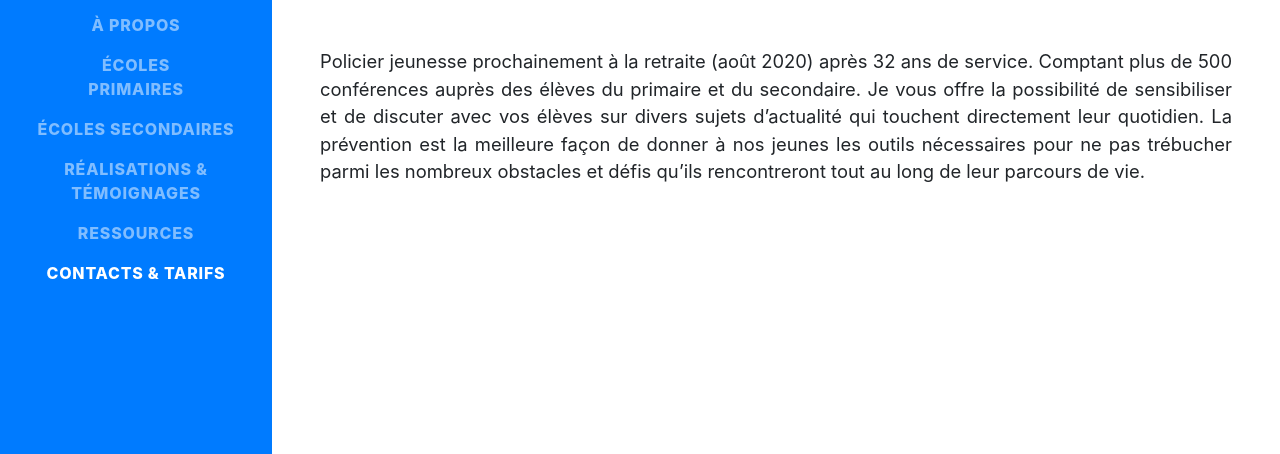
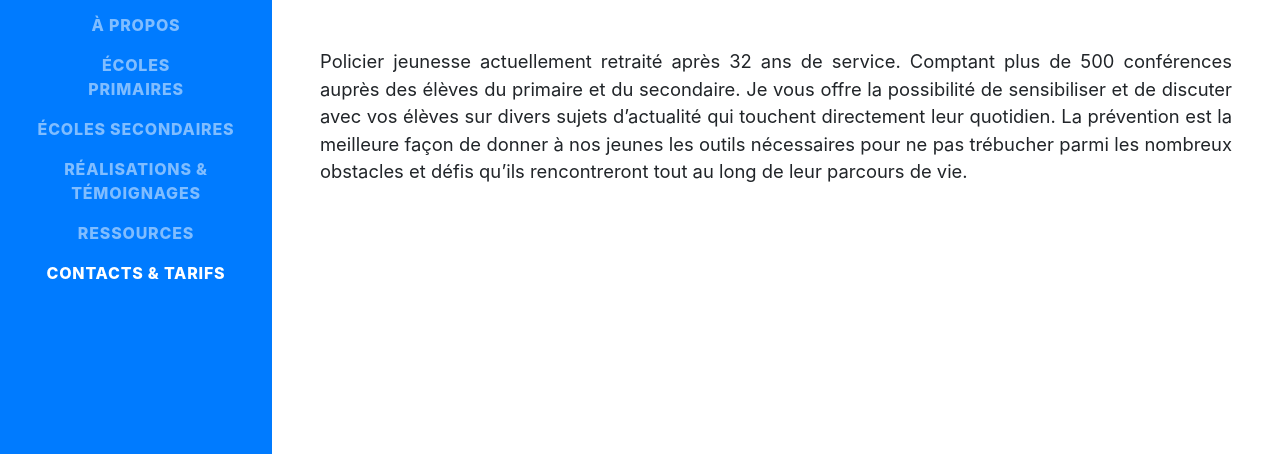
Before and after one commit to bernardvannerum/bernardvannerum.github.io, a website with bundled scripts: page index.html in a window 1280 px wide. Shown: the part 343-797 px from the top of the page. Built offline with nearby package versions, Linux system fonts and the light colour scheme; a web font is replaced by a local one.

Commit message:
Correction retraite accueil

```diff
--- a/index.html
+++ b/index.html
@@ -69,7 +69,7 @@
         <div class="subheading mb-5">Conférencier scolaire · (514) 912-8693 ·
           <a href="mailto:bernard.vannerum@gmail.com">bernard.vannerum@gmail.com</a>
         </div>
-        <p class="lead mb-5">Policier jeunesse prochainement à la retraite (août 2020) après 32 ans de service.
+        <p class="lead mb-5">Policier jeunesse actuellement retraité après 32 ans de service.
                              Comptant plus de 500 conférences auprès des élèves du primaire et du secondaire.
                               Je vous offre la possibilité de sensibiliser et de discuter avec vos élèves sur
                               divers sujets d’actualité qui touchent directement leur quotidien.
```
